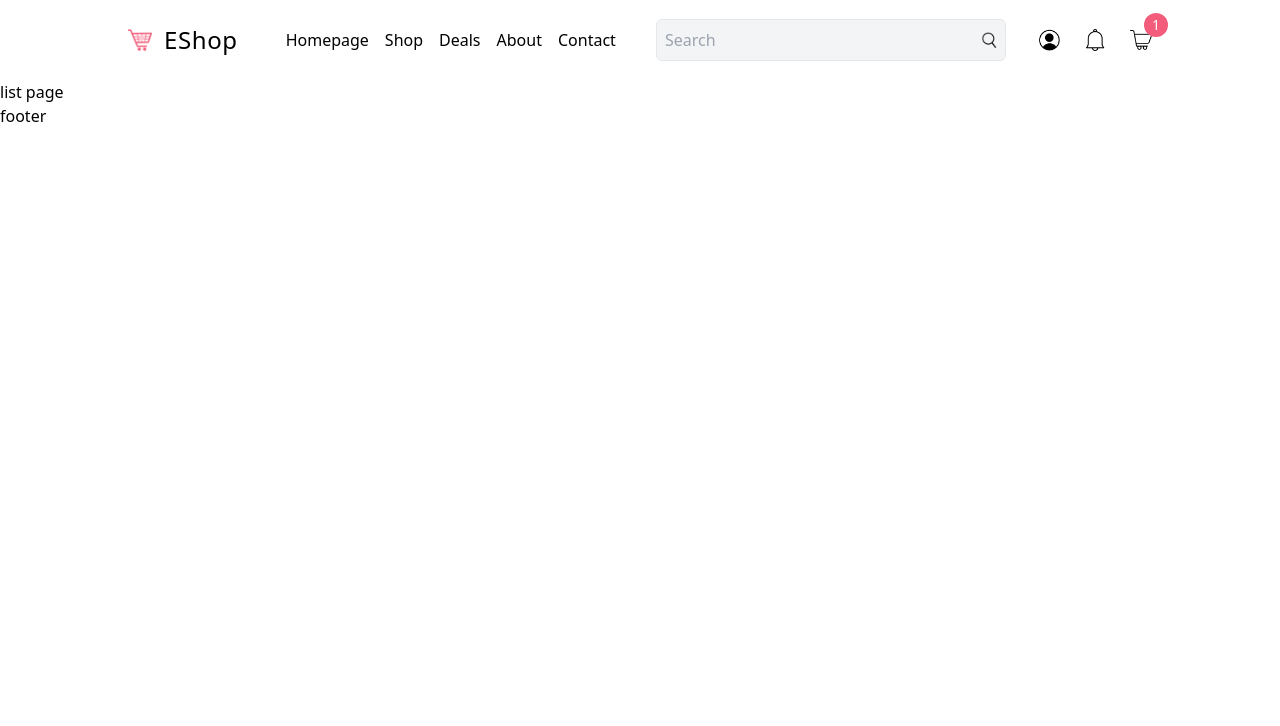
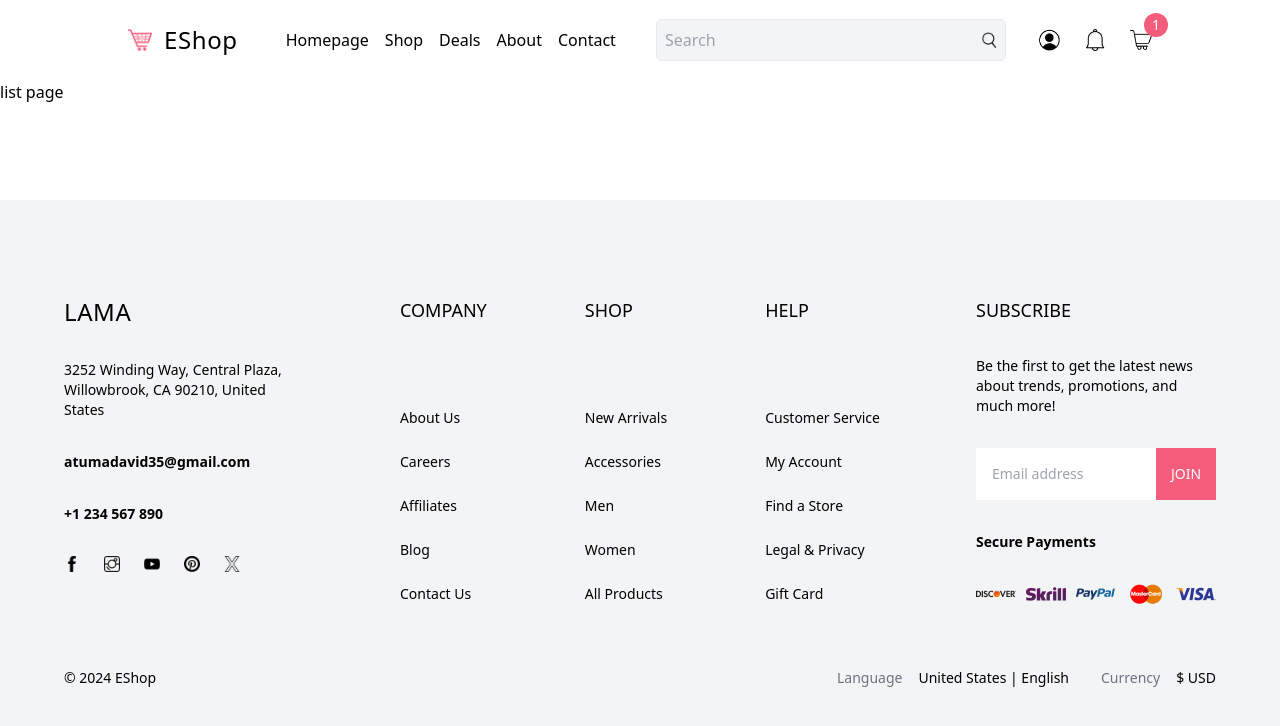
Before and after one commit to AtumaDavid/ecommerce-next-wixcms, a Next.js app: page /list in a window 1280 px wide. Shown: the top 726 px of the page. Built offline with nearby package versions, Linux system fonts and the light colour scheme.

Commit message:
footer done

```diff
--- a/src/components/Footer.tsx
+++ b/src/components/Footer.tsx
@@ -1,5 +1,104 @@
-import React from "react";
+import Image from "next/image";
+import Link from "next/link";
 
-export default function Footer() {
-  return <div>footer</div>;
-}
+const Footer = () => {
+  return (
+    <div className="py-24 px-4 md:px-8 lg:px-16 xl:32 2xl:px-64 bg-gray-100 text-sm mt-24">
+      {/* TOP */}
+      <div className="flex flex-col md:flex-row justify-between gap-24">
+        {/* LEFT */}
+        <div className="w-full md:w-1/2 lg:w-1/4 flex flex-col gap-8">
+          <Link href="/">
+            <div className="text-2xl tracking-wide">LAMA</div>
+          </Link>
+          <p>
+            3252 Winding Way, Central Plaza, Willowbrook, CA 90210, United
+            States
+          </p>
+          <span className="font-semibold">atumadavid35@gmail.com</span>
+          <span className="font-semibold">+1 234 567 890</span>
+          <div className="flex gap-6">
+            <Image src="/facebook.png" alt="" width={16} height={16} />
+            <Image src="/instagram.png" alt="" width={16} height={16} />
+            <Image src="/youtube.png" alt="" width={16} height={16} />
+            <Image src="/pinterest.png" alt="" width={16} height={16} />
+            <Image src="/x.png" alt="" width={16} height={16} />
+          </div>
+        </div>
+        {/* CENTER */}
+        <div className="hidden lg:flex justify-between w-1/2">
+          <div className="flex flex-col justify-between">
+            <h1 className="font-medium text-lg">COMPANY</h1>
+            <div className="flex flex-col gap-6">
+              <Link href="">About Us</Link>
+              <Link href="">Careers</Link>
+              <Link href="">Affiliates</Link>
+              <Link href="">Blog</Link>
+              <Link href="">Contact Us</Link>
+            </div>
+          </div>
+          <div className="flex flex-col justify-between">
+            <h1 className="font-medium text-lg">SHOP</h1>
+            <div className="flex flex-col gap-6">
+              <Link href="">New Arrivals</Link>
+              <Link href="">Accessories</Link>
+              <Link href="">Men</Link>
+              <Link href="">Women</Link>
+              <Link href="">All Products</Link>
+            </div>
+          </div>
+          <div className="flex flex-col justify-between">
+            <h1 className="font-medium text-lg">HELP</h1>
+            <div className="flex flex-col gap-6">
+              <Link href="">Customer Service</Link>
+              <Link href="">My Account</Link>
+              <Link href="">Find a Store</Link>
+              <Link href="">Legal & Privacy</Link>
+              <Link href="">Gift Card</Link>
+            </div>
+          </div>
+        </div>
+        {/* RIGHT */}
+        <div className="w-full md:w-1/2 lg:w-1/4 flex flex-col gap-8">
+          <h1 className="font-medium text-lg">SUBSCRIBE</h1>
+          <p>
+            Be the first to get the latest news about trends, promotions, and
+            much more!
+          </p>
+          <div className="flex">
+            <input
+              type="text"
+              placeholder="Email address"
+              className="p-4 w-3/4"
+            />
+            <button className="w-1/4 bg-primary text-white">JOIN</button>
+          </div>
+          <span className="font-semibold">Secure Payments</span>
+          <div className="flex justify-between">
+            <Image src="/discover.png" alt="" width={40} height={20} />
+            <Image src="/skrill.png" alt="" width={40} height={20} />
+            <Image src="/paypal.png" alt="" width={40} height={20} />
+            <Image src="/mastercard.png" alt="" width={40} height={20} />
+            <Image src="/visa.png" alt="" width={40} height={20} />
+          </div>
+        </div>
+      </div>
+      {/* BOTTOM */}
+      <div className="flex flex-col md:flex-row items-center justify-between gap-8 mt-16">
+        <div className="">© 2024 EShop</div>
+        <div className="flex flex-col gap-8 md:flex-row">
+          <div className="">
+            <span className="text-gray-500 mr-4">Language</span>
+            <span className="font-medium">United States | English</span>
+          </div>
+          <div className="">
+            <span className="text-gray-500 mr-4">Currency</span>
+            <span className="font-medium">$ USD</span>
+          </div>
+        </div>
+      </div>
+    </div>
+  );
+};
+
+export default Footer;
--- a/src/components/NavIcons.tsx
+++ b/src/components/NavIcons.tsx
@@ -11,7 +11,7 @@
 
   const router = useRouter();
 
-  const isLoggedIn = false;
+  const isLoggedIn = true;
 
   const handleProfile = () => {
     if (!isLoggedIn) {
```
